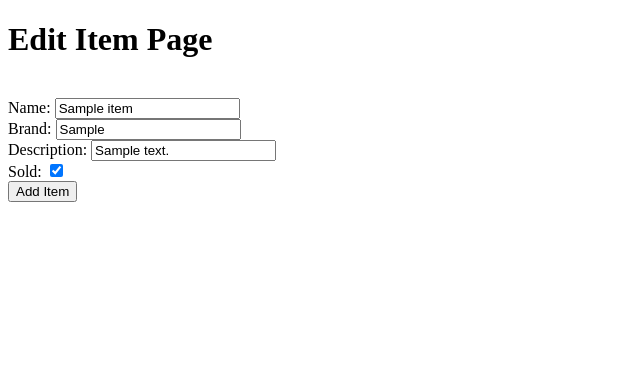
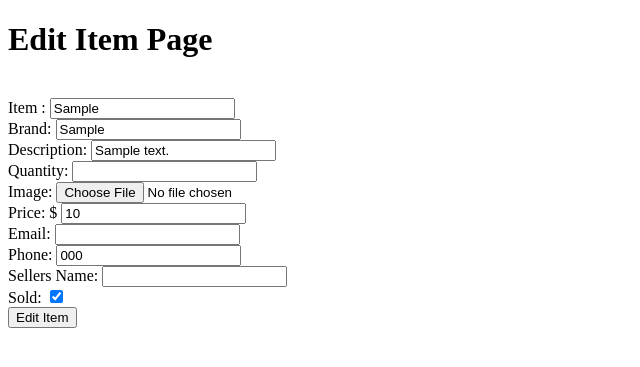
Before and after one commit to sochi2122/Post-IT, a Node server app: page /items/600000000000000000000001/edit in a window 1280 px wide. Shown: the top 367 px of the page, without its empty margins (0-640 px from the left). Run offline with Node 20, Linux system fonts and the light colour scheme; tables that the repository leaves empty hold one stand-in row (values such as "Sample post"); some libraries are stand-ins or nearby versions.

Commit message:
added lines for other features

```diff
--- a/models/item.js
+++ b/models/item.js
@@ -4,7 +4,7 @@ const Schema = mongoose.Schema;
 
 // define the schema
 const itemSchema = new Schema({
-    name: { type: String, required: true },
+    item: { type: String, required: true },
     brand: { type: String, required: true },
     description: { type: String, required: true},
     sold: Boolean,
--- a/views/edit.ejs
+++ b/views/edit.ejs
@@ -9,11 +9,27 @@
 <body>
     <h1>Edit Item Page</h1>
     <form action="/items/<%= item._id %>?_method=PUT" method="POST"><br>
-        Name: <input type="text" name="title" value="<%= item.name %>"><br>
-        Brand: <input type="text" name="author" value="<%= item.brand %>"><br>
+        Item : <input type="text" name="item" value="<%= item.item %>"><br>
+        Brand: <input type="text" name="brand" value="<%= item.brand %>"><br>
         Description: <input type="text" name="Description" value="<%= item.description %>"><br>
+        Quantity: <input type="text" name="quantity" value="<%= item.quantity %>"><br>
+        Image: <input type="file" name="image" value="<%= item.image %>"><br>
+        Price: $ <input type="number" name="price" value="<%= item.price %>"><br>
+        Email: <input type="text" name="email" value="<%= item.email %>"><br>
+        Phone: <input type="number" name="phone" value="<%= item.phone %>"><br>
+        Sellers Name: <input type="text" name="seller" value="<%= item.seller %>"><br>
+
+
+
+
+
+
+
         Sold: <input type="checkbox" name="Sold" <%= item.sold ? 'checked' : '' %>><br>
-        <input type="submit" value="Add Item">
+
+
+        <input type="submit" value="Edit Item">
     </form>
+
 </body>
 </html>
--- a/views/new.ejs
+++ b/views/new.ejs
@@ -9,7 +9,7 @@
 <body>
     <h1>New Item Page</h1>
     <form action="/items" method="post"><br>
-        Item Name: <input type="text" name="item"><br>
+        Item: <input type="text" name="item"><br>
         Brand: <input type="text" name="Brand"><br>
         Description: <input type="text" name="Description"><br>
         Image: <input type="file" href="item.name"></a><br>
```
Also changed, not shown: views/index.ejs (+15 -1 lines), views/show.ejs (+6 -2 lines).
